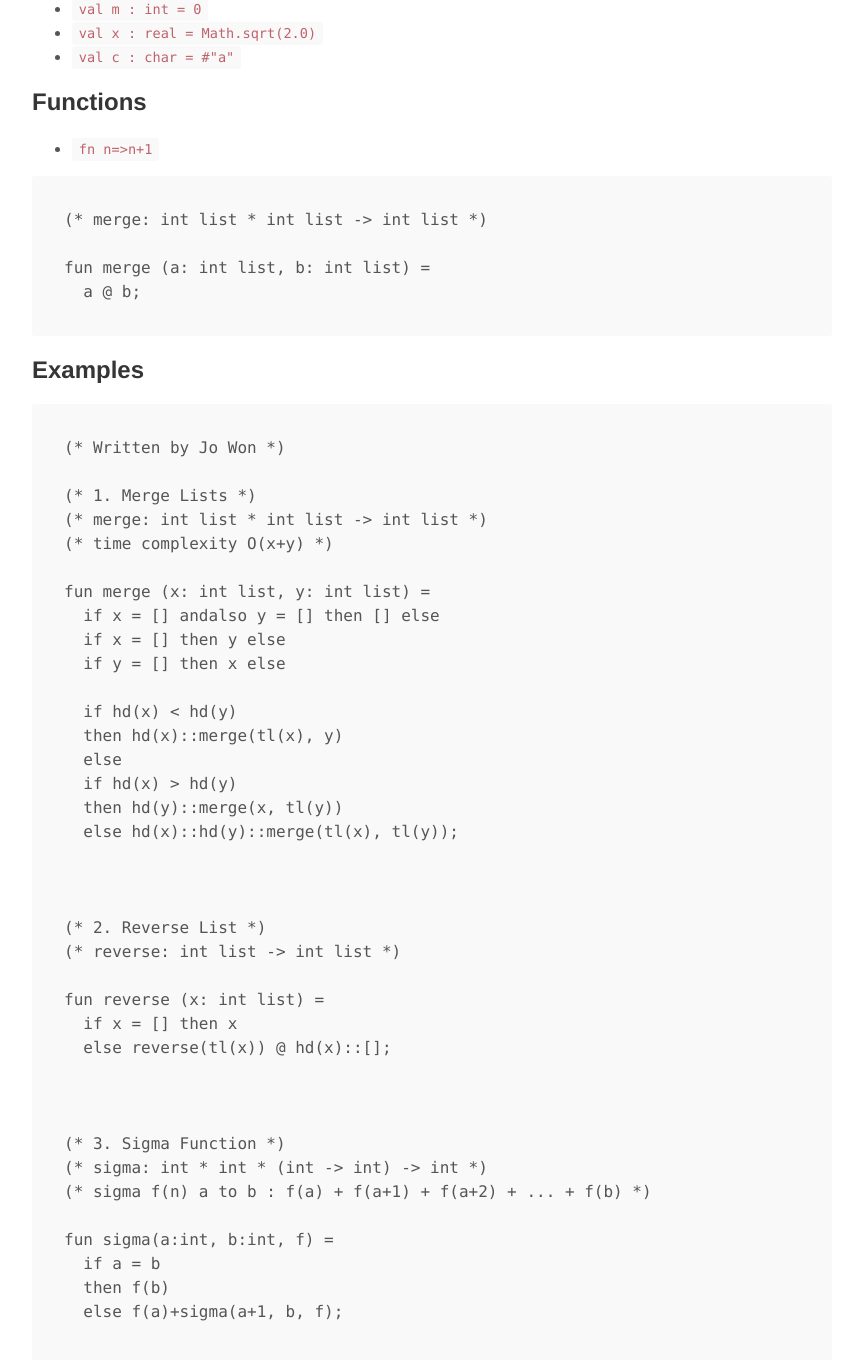
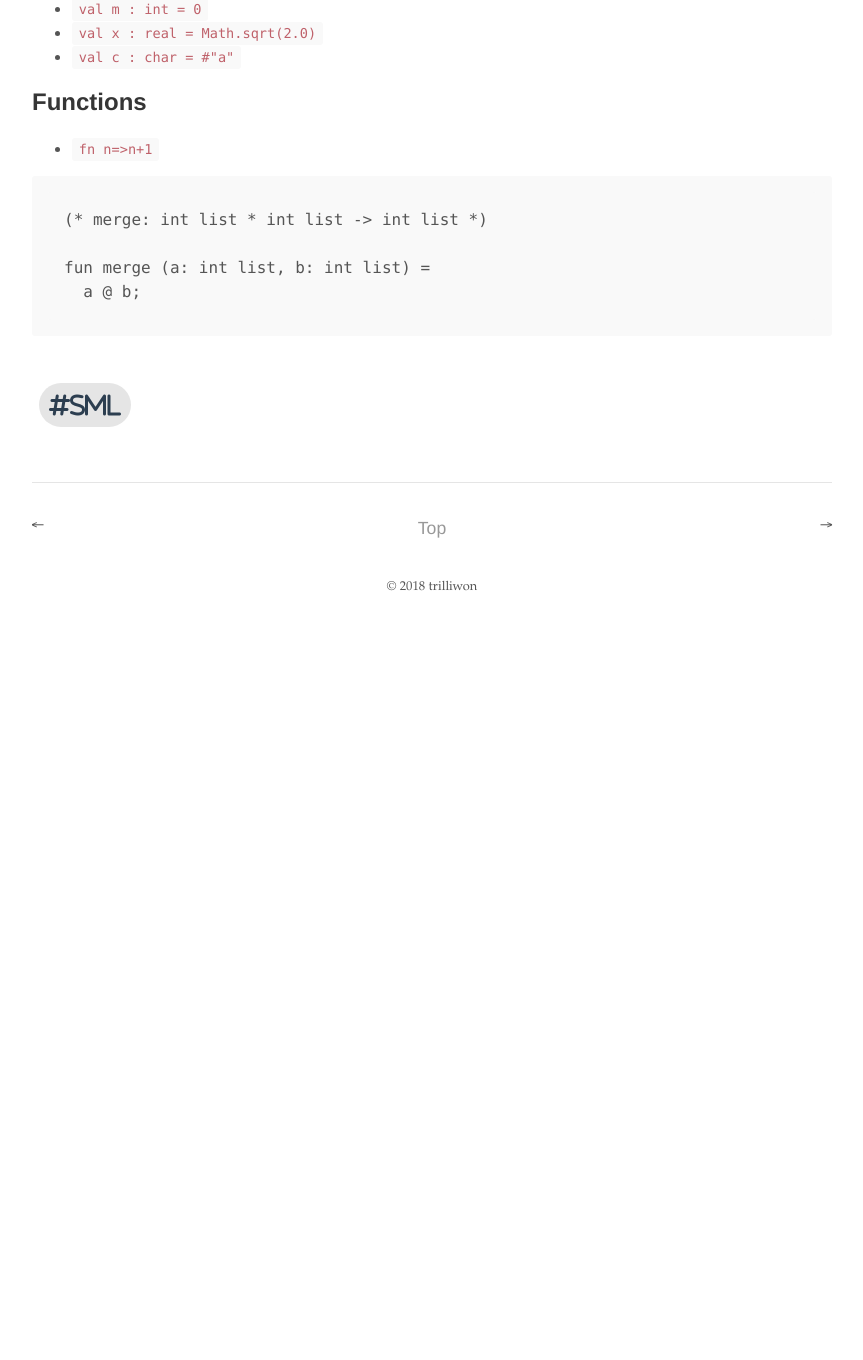
Before and after one commit to trilliwon/ABL, a Jekyll site: the page built from _posts/2018-03-10-sml.md, in a window 1280 px wide and 1400 px high, scrolled down 706 px. Shown: the top 1360 px of the window, without its empty margins (208-1071 px from the left). Built offline with Jekyll 4.4.1, drawn with Linux system fonts in a browser that asks for light colours; nearby versions of some CDN libraries; after the commit the page ends 1336 px from its top, so only the background shows below that; some of the changed text lies outside the part shown.

Commit message:
Wed Mar 21 10:11:02 KST 2018

````diff
--- a/_posts/2018-03-10-sml.md
+++ b/_posts/2018-03-10-sml.md
@@ -41,86 +41,3 @@ by specifying three things:
 fun merge (a: int list, b: int list) =
   a @ b;
 ```
-
-## Examples
-
-```
-(* Written by Jo Won *)
-
-(* 1. Merge Lists *)
-(* merge: int list * int list -> int list *)
-(* time complexity O(x+y) *)
-
-fun merge (x: int list, y: int list) =
-  if x = [] andalso y = [] then [] else
-  if x = [] then y else
-  if y = [] then x else
-
-  if hd(x) < hd(y)
-  then hd(x)::merge(tl(x), y)
-  else
-  if hd(x) > hd(y)
-  then hd(y)::merge(x, tl(y))
-  else hd(x)::hd(y)::merge(tl(x), tl(y));
-
-
-
-(* 2. Reverse List *)
-(* reverse: int list -> int list *)
-
-fun reverse (x: int list) =
-  if x = [] then x
-  else reverse(tl(x)) @ hd(x)::[];
-
-
-
-(* 3. Sigma Function *)
-(* sigma: int * int * (int -> int) -> int *)
-(* sigma f(n) a to b : f(a) + f(a+1) + f(a+2) + ... + f(b) *)
-
-fun sigma(a:int, b:int, f) =
-  if a = b
-  then f(b)
-  else f(a)+sigma(a+1, b, f);
-
-
-
-(* 4. Digits Function (10pt) *)
-(* digits: int -> int list *)
-
-fun digits(x: int) =
-  if x < 10
-  then [x]
-  else digits(x div 10)@[(x mod 10)];
-
-
-
-(* 5. Digital Roots and Additive Persistence  *)
-
-(* additivePersistence: int -> int *)
-
-fun additivePersistence(x: int) =
-   let
-     fun sum(x: int) =
-       if x < 10
-       then x
-       else (x mod 10) + sum(x div 10)
-   in
-     if sum(x) < 10
-     then 1
-     else 1 + additivePersistence(sum(x))
-   end;
-
-(* digitalRoot: int -> int  *)
-fun digitalRoot(x: int) =
-  let
-    fun sum(x: int) =
-      if x < 10
-      then x
-      else (x mod 10) + sum(x div 10)
-  in
-    if sum(x) < 10
-    then sum(x)
-    else digitalRoot(sum(x))
-  end;
-```
````
